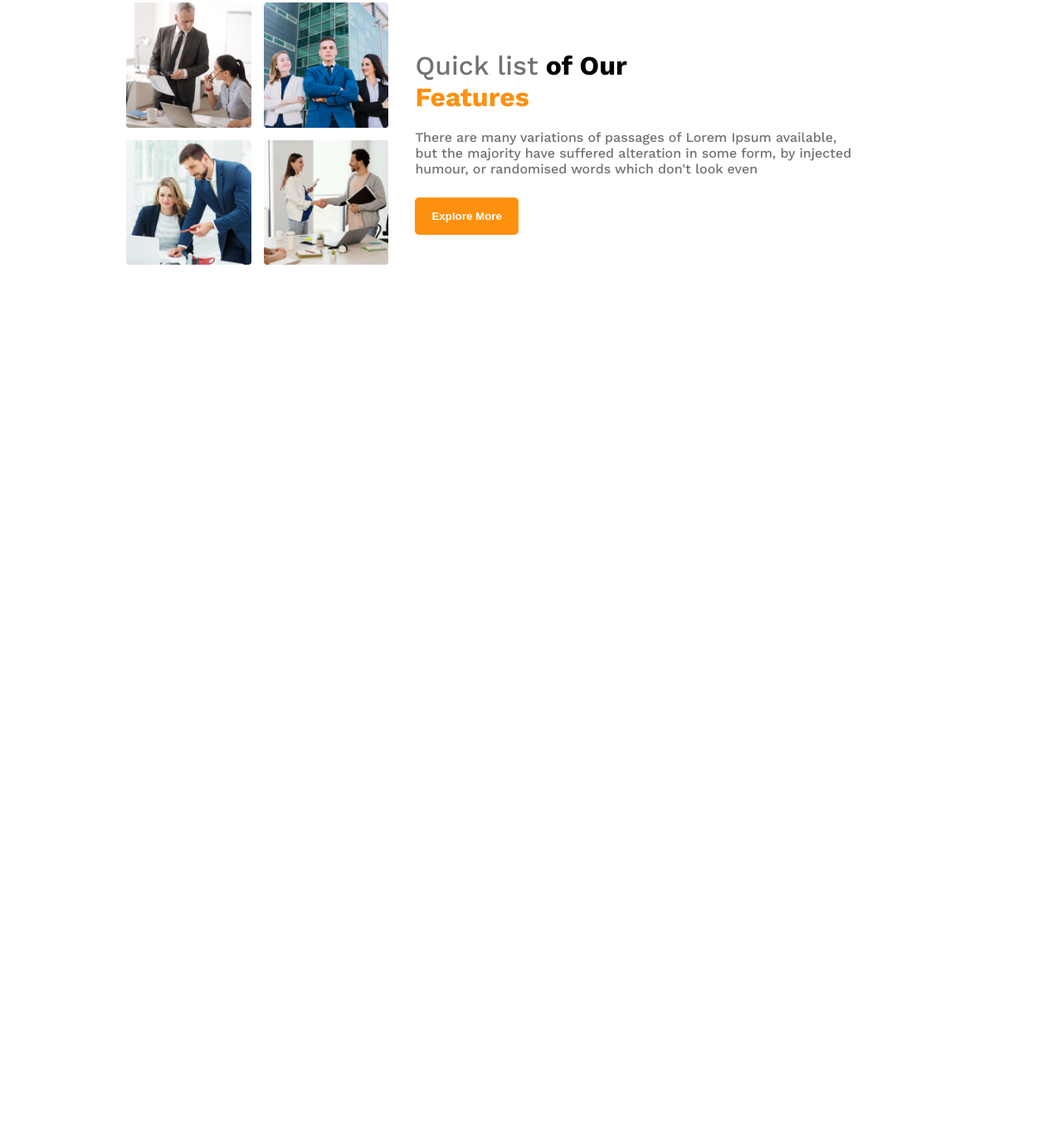
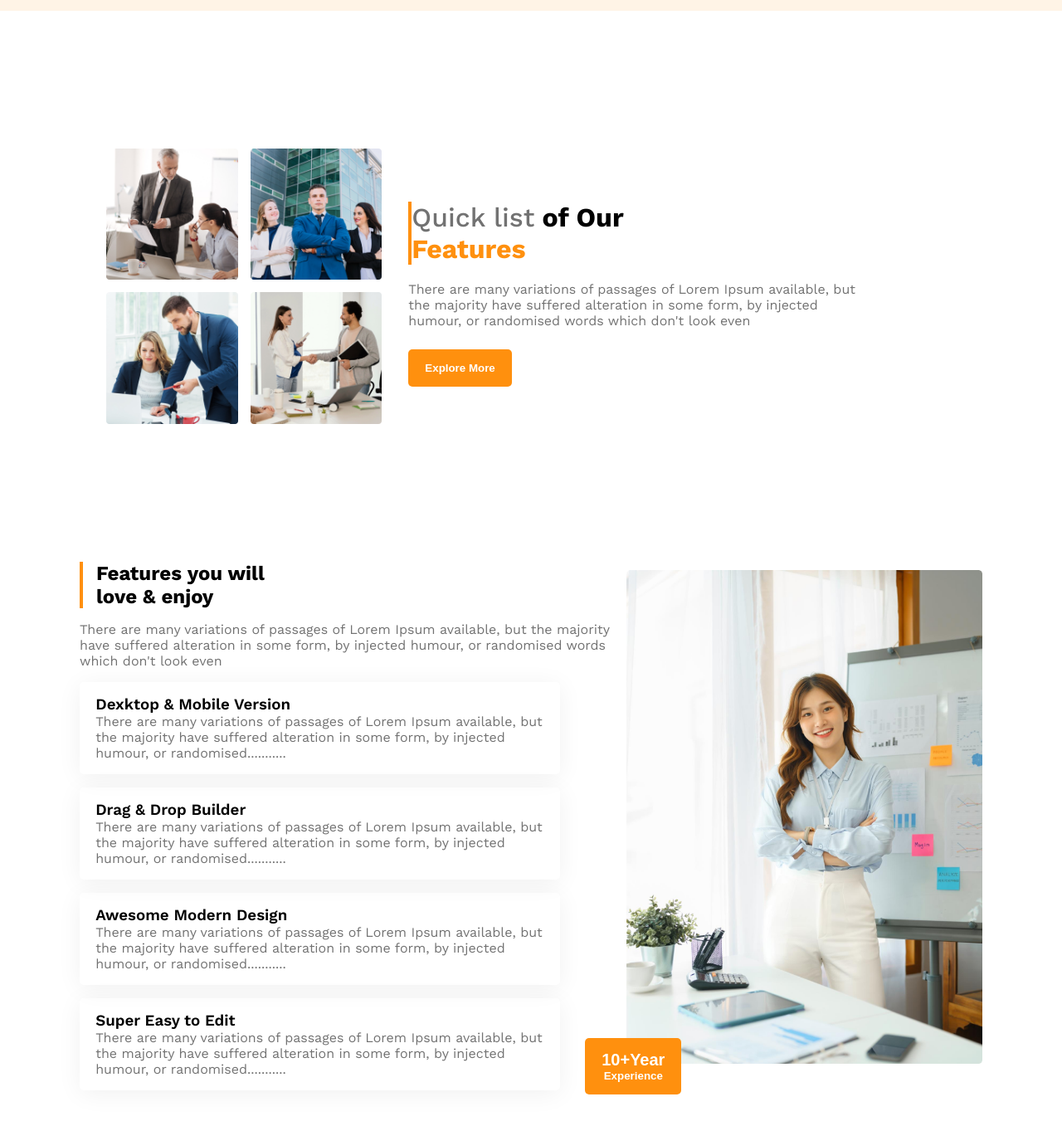
Before and after one commit to mdjunaidjewel/G3-Architects, a plain HTML site: page index.html in a window 1280 px wide. Shown: the part 917-2274 px from the top of the page at 83% size. Before the commit the page ends 1260 px from the top, so only its background shows below. Drawn offline with nearby package versions, Linux system fonts and the light colour scheme.

Commit message:
Finishing the Features Section

```diff
--- a/index.html
+++ b/index.html
@@ -44,6 +44,42 @@
                 </div>
             </div>
         </section>
+        <section>
+            <div class="features-section d-flex">
+                <div class="features-left">
+                    <div class="features-title">
+                        <h1>Features you will <br> love & enjoy</h1>
+                    </div>
+                    <p>There are many variations of passages of Lorem Ipsum available, but the majority have suffered alteration in some form, by injected humour, or randomised words which don't look even</p>
+                    <div class="f-cards">
+                        <div class="f-card">
+                            <h3>Dexktop & Mobile Version</h3>
+                            <p>There are many variations of passages of Lorem Ipsum available, but the majority have suffered alteration in some form, by injected humour, or randomised...........</p>
+                        </div>
+                        <div class="f-card">
+                            <h3>Drag & Drop Builder</h3>
+                            <p>There are many variations of passages of Lorem Ipsum available, but the majority have suffered alteration in some form, by injected humour, or randomised...........</p>
+                        </div>
+                        <div class="f-card">
+                            <h3>Awesome Modern Design</h3>
+                            <p>There are many variations of passages of Lorem Ipsum available, but the majority have suffered alteration in some form, by injected humour, or randomised...........</p>
+                        </div>
+                        <div class="f-card">
+                            <h3>Super Easy to Edit</h3>
+                            <p>There are many variations of passages of Lorem Ipsum available, but the majority have suffered alteration in some form, by injected humour, or randomised...........</p>
+                        </div>
+                    </div>
+                </div>
+                <div class="features-right">
+                    <img src="images/architect.png" alt="">
+                    <button class="btn-primary">
+                    <h1>10+Year</h1>
+                    <span>Experience</span>
+                    </button>
+                </div>
+
+            </div>
+        </section>
     </main>
     <footer>
     </footer>
--- a/style.css
+++ b/style.css
@@ -17,17 +17,18 @@
   font-style: normal;
 }
 .container{
-    max-width: 85%;
+    max-width: 90%;
     margin: 0 auto;
 }
 p{
     color: #727272;
+    font-weight: 400;
 }
 .bg-color{
     background-color: rgba(255, 144, 14, 0.1);
 }
 main > section{
-    margin: 1.5rem;
+    margin: 2rem;
 }
 .d-flex{
     display: flex;
@@ -44,9 +45,6 @@ main > section{
 }
 
 /* End the Common Styles */
-header{
-    height: 56rem;
-}
 .navbar{
     justify-content: space-between;
     padding: 1.5rem 0;
@@ -70,15 +68,18 @@ header{
     line-height: 1.4;
 }
 .banner-content p{
+    width: 75%;
     margin: 1.2rem auto;
-    width: 75%;
 }
 .banner img{
     width: 100%;
     border-radius: 5px;
+    margin-bottom: 1.5rem;
 }
 .our-features{
     justify-content: space-between;
+    width: 100%;
+    height: 600px;
 }
 .our-features-left{
     display: grid;
@@ -104,6 +105,44 @@ header{
     width: 80%;
     margin-bottom: 25px;
 }
+/* Features Styles Start */
+.features-section{
+    justify-content: space-between;
+    gap: 1rem;
+}
+.features-title{
+    border-left: 4px solid #FF900E;
+}
+.features-title h1{
+    margin: 0 1rem 1rem;
+}
+.features-left{
+    width: 60%;
+}
+.f-card{
+    box-shadow: 0 4px 30px 0 rgba(0, 0, 0, 0.06);
+    margin: 1rem 0;
+    border-radius: 5px;
+    padding: 1rem 1.2rem;
+    width: 90%;
+}
+.f-card h3{
+    font-weight: 600;
+}
+.f-card p{
+    font-size: 1rem;
+}
+.features-right{
+    width: 40%;
+}
+.features-right img{
+    width: 100%;
+}
+.features-right button{
+    margin-top: -110px;
+    margin-left: -50px;
+}
+/* Features Styles End */
 
 /* Responsive for Small Devices */
 @media screen and (max-width:576px) {
@@ -112,7 +151,8 @@ header{
     }
     .navbar,
     .nav-links,
-    .our-features{
+    .our-features,
+    .features-section{
         flex-direction: column;
         gap: 10px;
         align-content: center;
@@ -126,5 +166,14 @@ header{
         text-align: center;
         width: 100%;
     }
+    .features-left,
+    .f-card,
+    .features-right{
+        width: 100%;
+    }
+    .features-right button{
+        margin: 0 auto;
+        text-align: center;
+    }
 
 }
```
